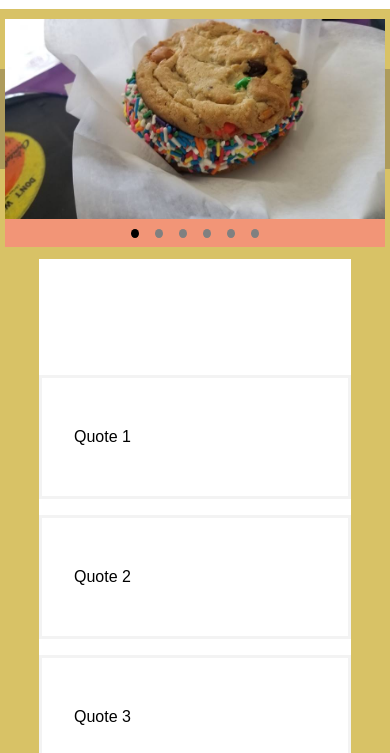
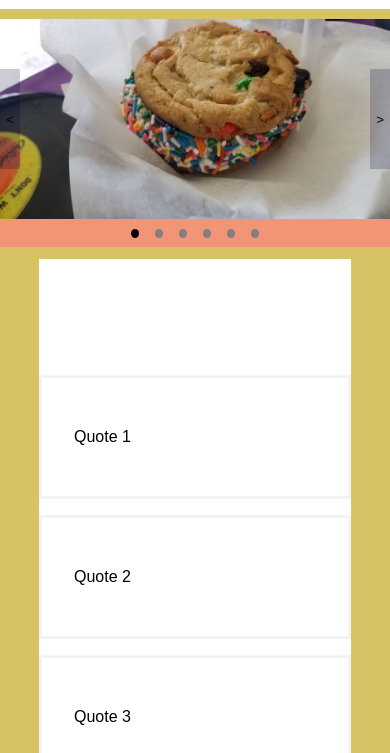
Before and after one commit to tiller1010/fatLennys, a plain HTML site: page index.html in a window 390 px wide. Shown: the part 91-844 px from the top of the page. Drawn offline with nearby package versions, Linux system fonts and the light colour scheme.

Commit message:
should fix mobile stretch 2

```diff
--- a/fatLennys.css
+++ b/fatLennys.css
@@ -307,8 +307,14 @@ button{
 		font-size: 13px;
 	}
 	.carousel{
-		width:380px;
+		width:390px;
 		height:200px;
+	}
+	.carouselButtonLeft{
+		left:0;
+	}
+	.carouselButtonRight{
+		right:0;
 	}
 	.carouselIndicator{
 		padding:0;
```
